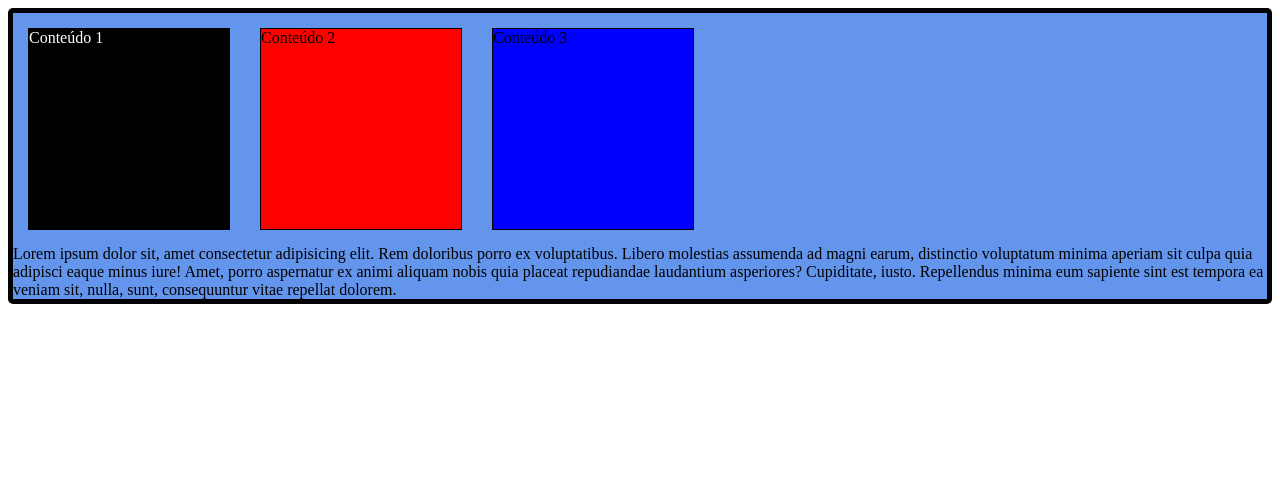
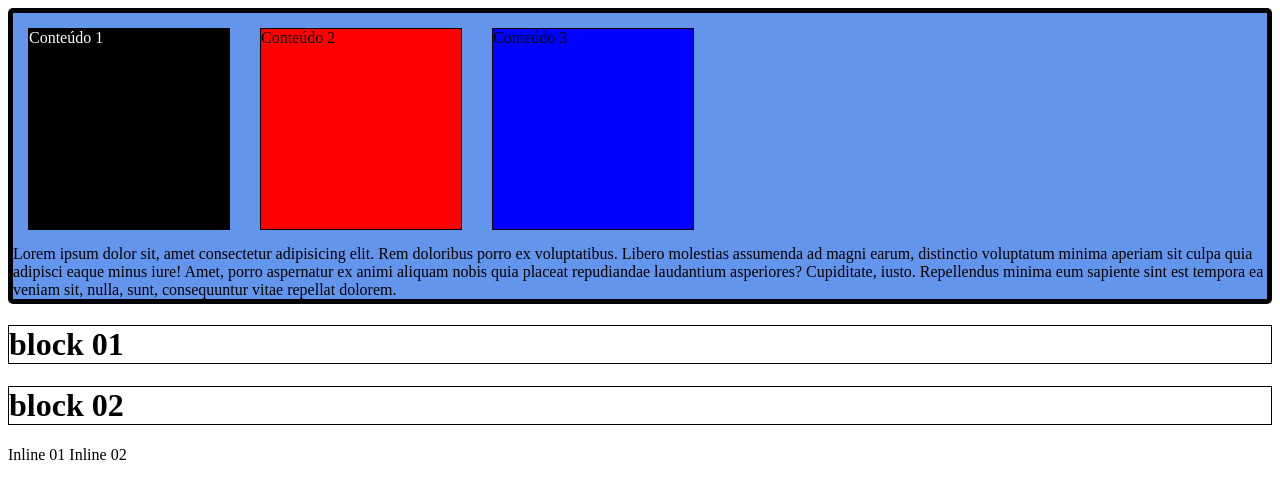
Before and after one commit to CaioVilarouca/study-web, a plain HTML site: page module-css/index.html in a window 1280 px wide. Drawn offline with Linux system fonts and the light colour scheme.

Commit message:
Inline | Inline block |block

```diff
--- a/module-css/css.css
+++ b/module-css/css.css
@@ -38,3 +38,7 @@
 .clear{
     clear: both;
 }
+
+h1 {
+    border:  solid 1px black;
+}
--- a/module-css/index.html
+++ b/module-css/index.html
@@ -20,5 +20,10 @@
         <div class="clear">Lorem ipsum dolor sit, amet consectetur adipisicing elit. Rem doloribus porro ex voluptatibus. Libero molestias assumenda ad magni earum, distinctio voluptatum minima aperiam sit culpa quia adipisci eaque minus iure!
         Amet, porro aspernatur ex animi aliquam nobis quia placeat repudiandae laudantium asperiores? Cupiditate, iusto. Repellendus minima eum sapiente sint est tempora ea veniam sit, nulla, sunt, consequuntur vitae repellat dolorem.</div>
     </div>
+    <h1>block 01</h1>
+    <h1>block 02</h1>
+
+    <span>Inline 01</span>
+    <span>Inline 02</span>
 </body>
 </html>
```
